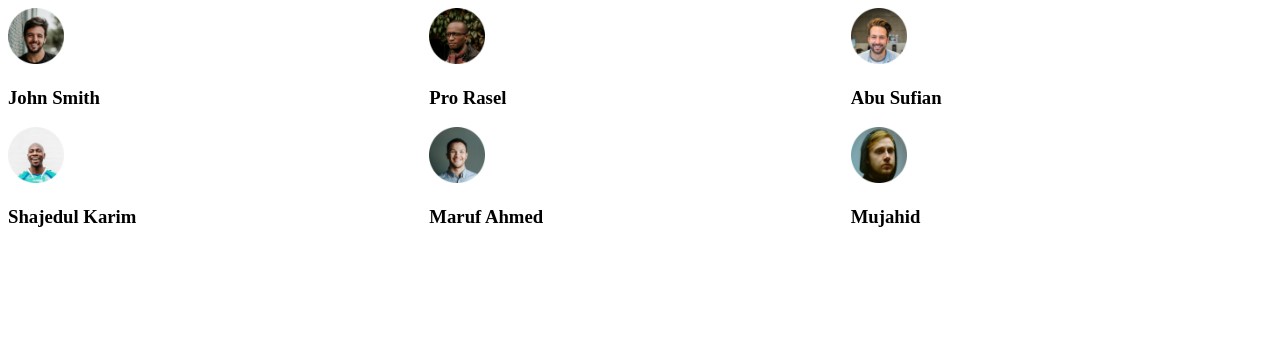
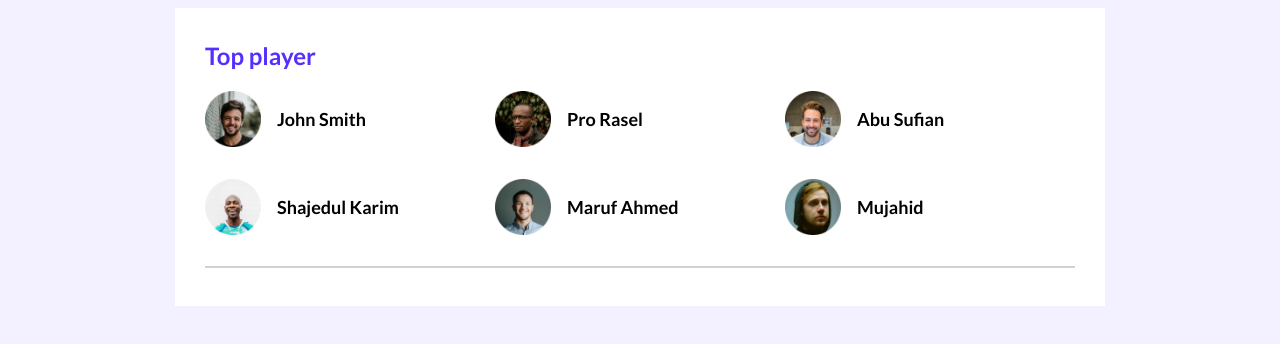
Before and after one commit to Rimon0000/Leader-board-css-3, a plain HTML site: page index.html in a window 1280 px wide. Drawn offline with Linux system fonts and the light colour scheme.

Commit message:
top-players done

```diff
--- a/index.html
+++ b/index.html
@@ -17,36 +17,38 @@
 
     <main>
         <!-- top players and top blogs  -->
-        <section>
-            <div class="top-players">
+        <section class="container">
+            <div class="top-players ">
+                <h2 class="section-title">Top player</h2>
                 <div class="players">
                     <div class="player">
                         <img src="images/players/player-1.png" alt="">
-                        <h3>John Smith</h3>
+                        <h3 class="player-name">John Smith</h3>
                     </div>
                     <div class="player">
                         <img src="images/players/player-2.png" alt="">
-                        <h3>Pro Rasel</h3>
+                        <h3 class="player-name">Pro Rasel</h3>
                     </div>
                     <div class="player">
                         <img src="images/players/player-3.png" alt="">
-                        <h3>Abu Sufian</h3>
+                        <h3 class="player-name">Abu Sufian</h3>
                     </div>
                     <div class="player">
                         <img src="images/players/player-4.png" alt="">
-                        <h3>Shajedul Karim</h3>
+                        <h3 class="player-name">Shajedul Karim</h3>
                     </div>
                     <div class="player">
                         <img src="images/players/player-5.png" alt="">
-                        <h3>Maruf Ahmed</h3>
+                        <h3 class="player-name">Maruf Ahmed</h3>
                     </div>
                     <div class="player">
                         <img src="images/players/player-6.png" alt="">
-                        <h3>Mujahid</h3>
+                        <h3 class="player-name">Mujahid</h3>
                     </div>
                 </div>
 
             </div>
+            <hr>
         </section>
     </main>
 
--- a/styles/style.css
+++ b/styles/style.css
@@ -1,10 +1,47 @@
+/* fonts  */
+@import url('https://fonts.googleapis.com/css2?family=Lato:ital,wght@0,100;0,300;0,400;0,700;0,900;1,100;1,300;1,400;1,700;1,900&family=Open+Sans:ital@0;1&family=Poppins:wght@500&family=Work+Sans:ital,wght@0,400;0,500;1,400&display=swap');
+
+/* common styles or utilities */
+body{
+    font-family: 'Lato', sans-serif;
+    background-color: #F3F1FF;
+}
+main{
+    display: flex;
+    justify-content: center;
+}
+.container{
+    background-color: #FFFFFF;
+    width: 870px;
+    padding: 30PX;
+}
+hr{
+    border: 1px solid #D1D1D1;
+}
 /* top players styles  */
+.top-players{
+    margin-bottom: 30px;
+}
+.section-title{
+    color: #562EFF;
+    font-size: 24px;
+    margin-top: 3px;
+}
 .players{
     display: grid;
     grid-template-columns: repeat(3, 1fr);
     /* grid-template-columns: 1fr 1fr 1fr; */
+    grid-row-gap: 30px;
+}
+.player{
+    display: flex;
+    align-items: center;
 }
 .player img{
     width: 56px;
     height: 56px;
 }
+.player-name{
+    margin-left: 16px;
+    font-size: 18px;
+}
```
